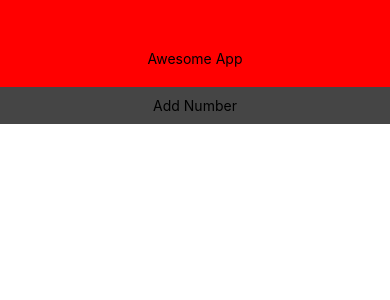
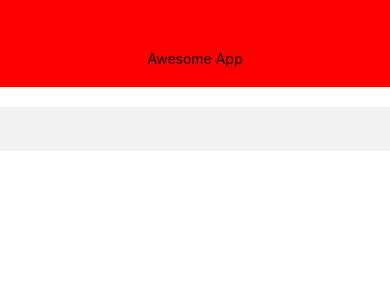
Before and after one commit to ferlobo1985/UDMY-RN-Basics, a React Native app: screen / in a window 390 px wide. Shown: the top 300 px of the page. Built offline with nearby package versions, Linux system fonts and the light colour scheme.

Commit message:
06-Text Input
06-Text Input

```diff
--- a/App.js
+++ b/App.js
@@ -4,14 +4,15 @@ import { useState } from 'react';
 
 /// COMPONENTS
 import Nav from './components/nav';
-import PressComp from './components/pressComp';
+// import PressComp from './components/pressComp';
+import InputComp from './components/input';
 
 export default function App() {
   return (
     <View style={styles.container}>
         <Nav nameOfApp="Awesome App"/>
         <View>
-          <PressComp/>
+          <InputComp/>
         </View>
     </View>
   );
--- /dev/null
+++ b/components/input.js
@@ -0,0 +1,30 @@
+import { useState } from "react";
+import { Text, View, StyleSheet, TextInput } from "react-native";
+
+export default function InputComp(){
+    const [myInput,setMyInput] = useState('')
+
+    const onChangeInput = (event) => {
+        setMyInput(event)
+    }
+
+    return(
+        <View>
+            <TextInput
+                value={myInput}
+                style={styles.input}
+                onChangeText={(e)=>onChangeInput(e)}
+            />
+        </View>
+    )
+}
+
+const styles =  StyleSheet.create({
+    input:{
+        width:'100%',
+        marginTop:20,
+        backgroundColor:'#f2f2f2',
+        padding:10,
+        fontSize:20
+    }
+})
```
